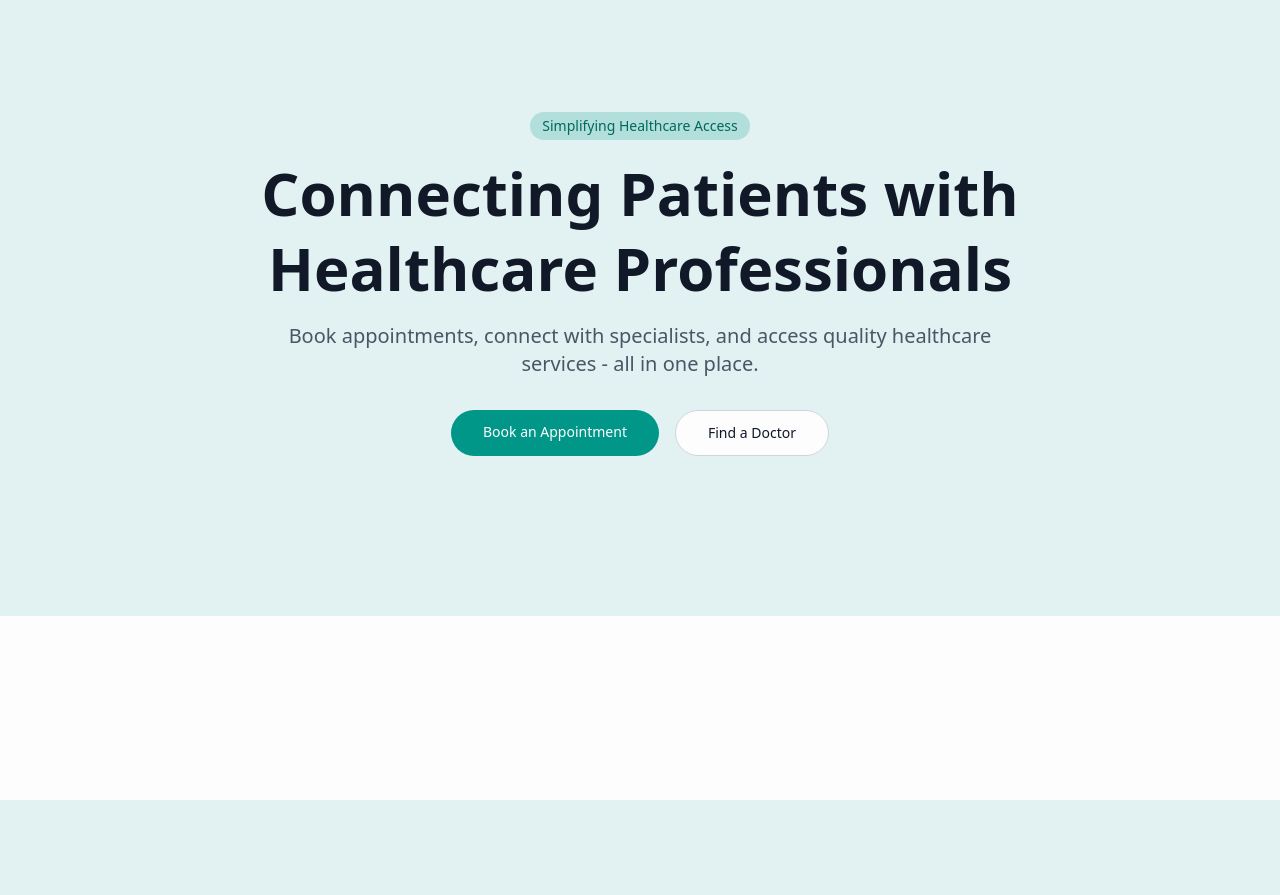
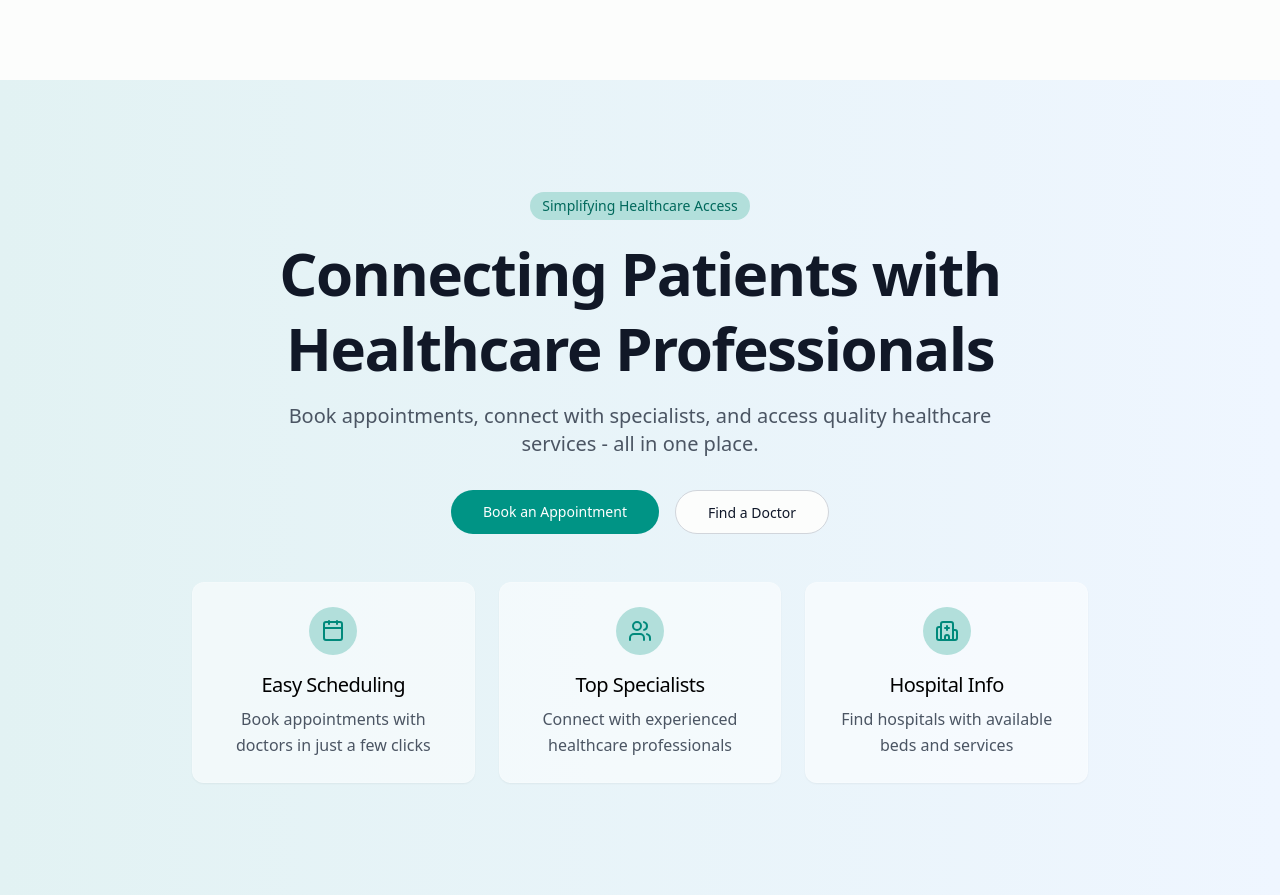
Before and after one commit to OmarNajjar-Dev/MediConnect, a PHP site: page / in a window 1280 px wide. Before the commit the page ends 800 px from the top, so only its background shows below. Run offline with PHP 8.4, Linux system fonts and the light colour scheme.

Commit message:
Add the hero cards

```diff
--- a/css/colors.css
+++ b/css/colors.css
@@ -46,7 +42,7 @@
 }
 
 .bg-medical-500 {
-    background-color: #009688;
+    background-color: #009485;
 }
 
 .bg-medical-600 {
--- a/css/global.css
+++ b/css/global.css
@@ -8,11 +8,12 @@
 /* --- Body Styles --- */
 body {
   font-family: ui-sans-serif, system-ui, sans-serif;
+  line-height: 1.6;
 }
 
-/* --- Section Padding --- */
-section {
-    padding: 0 5em;
+/* --- Main Styles --- */
+main {
+  overflow: hidden;
 }
 
 /* --- List Style Reset --- */
@@ -25,9 +26,24 @@ a {
   text-decoration: none;
 }
 
-/* --- Rounded Borders --- */
+h1,
+h2,
+h3,
+h4 {
+  letter-spacing: -0.025em;
+}
+
+/* --- Borders --- */
 .rounded-full {
   border-radius: 9999px;
+}
+
+.rounded-xl {
+  border-radius: 0.75rem;
+}
+
+.border-input {
+  border: 1px solid #d1d5db;
 }
 
 /* --- Text Alignment --- */
@@ -47,6 +63,23 @@ a {
   text-align: justify;
 }
 
+/* --- Position --- */
+.relative {
+  position: relative;
+}
+
+.absolute {
+  position: absolute;
+}
+
+.fixed {
+  position: fixed;
+}
+
 .max-w-3xl {
   max-width: 48em;
 }
+
+.max-w-4xl {
+  max-width: 56rem;
+}
--- a/css/responsive.css
+++ b/css/responsive.css
@@ -0,0 +1,48 @@
+/* Small Screen */
+@media screen and (min-width: 640px) {
+    #hero h1 {
+        font-size: 3rem; /* 48px */
+    }
+
+    .cta-buttons {
+        flex-direction: row;
+    }
+}
+
+/* Medium Screen */
+@media screen and (min-width: 768px) {
+    #hero {
+        padding-top: 112px;
+        padding-bottom: 112px;
+    }
+
+    #hero h1 {
+        font-size: 3.75rem; /* 60px */
+    }
+
+    .hero-cards-container {
+        grid-template-columns: repeat(3, minmax(0, 1fr));
+    }
+}
+
+/* Large Screen */
+@media screen and (min-width: 1024px) {
+
+}
+
+/* Extra Large Screen */
+@media screen and (min-width: 1280px) {
+
+}
+
+/* Extra Extra Large Screen */
+@media screen and (min-width: 1536px) {
+
+}
+
+/* Custom Screen */
+@media screen and (max-width: 768px) {
+    .hero-cards-container {
+        width: 100%;
+    }
+}
--- a/css/style.css
+++ b/css/style.css
@@ -1,29 +1,60 @@
-/* Header Style */
+/* ========== Hero Section Styles ========== */
 
-/* Hero Style */
+/* Set background gradient for hero section */
+#hero {
+    background: linear-gradient(to right, #e2f2f3, #eff6ff);
+}
+
+/* Center content inside the hero container */
 #hero .container {
     display: flex;
     flex-direction: column;
     align-items: center;
 }
 
+/* Ensure the hero span is inline-block */
 #hero span {
     display: inline-block;
 }
 
-#hero h1 {
-    font-size: 60px;
-    line-height: 1.25;
-}
+/* ========== Call-to-Action Buttons ========== */
 
+/* Style the CTA button container */
 .cta-buttons {
     display: flex;
+    flex-direction: column;
     justify-content: center;
     gap: 16px;
 }
 
-.border-input {
-    border: 1px solid #d1d5db;
+/* Set the height for CTA buttons */
+.cta-buttons {
+    height: 44px;
 }
 
-/* Services Style */
+/* ========== Hero Cards ========== */
+
+/* Layout for hero cards (single column) */
+.hero-cards-container {
+    display: grid;
+    grid-template-columns: repeat(1, minmax(0, 1fr));
+    gap: 1.5rem;
+}
+
+/* Style for individual hero cards */
+.hero-card {
+    background-color: rgba(255, 255, 255, 0.5);
+    border: 1px solid rgba(255, 255, 255, 0.2);
+    box-shadow: 0 1px 2px rgba(0, 0, 0, 0.05);
+}
+
+/* ========== Hero Icons ========== */
+
+/* Center the icon inside the card */
+.hero-icon {
+    display: flex;
+    justify-content: center;
+    align-items: center;
+    width: 48px;
+    height: 48px;
+}
--- a/css/typography.css
+++ b/css/typography.css
@@ -1,3 +1,4 @@
+/* Font Sizes */
 .text-xs {
   font-size: 0.75rem; /* 12px */
   line-height: 1rem; /* 16px */
@@ -63,6 +64,7 @@
   line-height: 1;
 }
 
+/* Font Weight */
 .font-thin {
   font-weight: 100;
 }
@@ -98,3 +100,28 @@
 .font-black {
   font-weight: 900;
 }
+
+/* Line Height */
+.leading-none {
+  line-height: 1;
+}
+
+.leading-tight {
+  line-height: 1.25;
+}
+
+.leading-snug {
+  line-height: 1.375;
+}
+
+.leading-normal {
+  line-height: 1.5;
+}
+
+.leading-relaxed {
+  line-height: 1.625;
+}
+
+.leading-loose {
+  line-height: 2;
+}
--- a/index.html
+++ b/index.html
@@ -8,22 +8,12 @@
     <!-- Lucide Icons -->
     <script src="https://unpkg.com/lucide@latest"></script>
 
-    <!-- Colors Style  -->
+    <!-- Stylesheets -->
     <link rel="stylesheet" href="css/colors.css" />
-
-    <!-- Global Style -->
     <link rel="stylesheet" href="css/global.css" />
-
-    <!-- Typography Style -->
     <link rel="stylesheet" href="css/typography.css" />
-
-    <!-- Spacing Style -->
     <link rel="stylesheet" href="css/spacing.css" />
-
-    <!-- Custom Style -->
     <link rel="stylesheet" href="css/style.css" />
-
-    <!-- Responsive Style  -->
     <link rel="stylesheet" href="css/responsive.css" />
 
     <!-- Page Title -->
@@ -31,50 +21,63 @@
 </head>
 
 <body class="bg-main">
-    <!-- Add your Header Section here  -->
+    <main class="pt-20">
+        <!-- ========== Header Section ========== -->
+        <!-- Add your Header Section here -->
 
-    <!-- Add your Hero Section here  -->
-    <section id="hero" class="bg-medical-50 py-28">
-        <div class="container">
+        <!-- ========== Hero Section ========== -->
+        <section id="hero" class="relative py-20">
+            <div class="container mx-auto px-4 relative">
 
-            <!-- Hero content wrapper -->
+                <!-- Hero Content -->
                 <div class="hero-content text-center mb-12 max-w-3xl mx-auto">
+                    <!-- Small badge above title -->
                     <span class="bg-medical-100 text-medical-800 rounded-full text-sm font-medium px-3 py-1 mb-4">
                         Simplifying Healthcare Access
                     </span>
-                <h1 class="text-gray-900 text-center mb-4">
-                    Connecting Patients with
-                    Healthcare Professionals
+
+                    <!-- Main Heading -->
+                    <h1 class="text-gray-900 text-center text-4xl leading-tight mb-4">
+                        Connecting Patients with Healthcare Professionals
                     </h1>
+
+                    <!-- Short Description -->
                     <p class="text-gray-600 text-center text-xl mb-8">
                         Book appointments, connect with specialists, and access quality
                         healthcare services - all in one place.
                     </p>
 
-                <!-- Call-to-action buttons -->
+                    <!-- Call-to-Action Buttons -->
                     <div class="cta-buttons">
                         <a href="#appointments.html"
                             class="bg-medical-500 rounded-full text-white text-sm font-medium px-8 py-3">
                             Book an Appointment
                         </a>
                         <a href="#doctor.html"
-                        class="border-input bg-main rounded-full text-main border-main text-sm font-medium px-8 py-3">
+                            class="bg-main rounded-full border-input text-main border-main text-sm font-medium px-8 py-3">
                             Find a Doctor
                         </a>
                     </div>
                 </div>
 
-            <!-- Future cards or other content go here -->
-            <div class="cards-wrapper">
-                <!-- Add your card elements or additional sections here -->
+                <!-- Hero Cards Container -->
+                <div class="hero-cards-container max-w-4xl mx-auto">
+                    <!-- Cards will be added dynamically using JavaScript -->
                 </div>
 
             </div>
         </section>
 
-    <!-- Add your Services Section here  -->
+        <!-- ========== Services Section ========== -->
+        <!-- Add your Services Section here -->
+
+    </main>
+
+    <!-- JavaScript -->
+    <script src="main.js"></script>
+    <script>
+        lucide.createIcons(); // Initialize Lucide icons
+    </script>
 </body>
 
 </html>
-
-<!-- https://preview--connectcare-linq.lovable.app/ -->
--- a/main.js
+++ b/main.js
@@ -0,0 +1,40 @@
+// Select the container element where hero cards will be added
+const heroContainer = document.querySelector(".hero-cards-container");
+
+// Array of hero card data
+const heroContent = [
+  {
+    icon: "<i data-lucide='calendar'></i>", // Icon for scheduling feature
+    title: "Easy Scheduling", // Feature title
+    description: "Book appointments with doctors in just a few clicks", // Feature description
+  },
+  {
+    icon: "<i data-lucide='users'></i>", // Icon for specialists feature
+    title: "Top Specialists", // Feature title
+    description: "Connect with experienced healthcare professionals", // Feature description
+  },
+  {
+    icon: "<i data-lucide='hospital'></i>", // Icon for hospital info feature
+    title: "Hospital Info", // Feature title
+    description: "Find hospitals with available beds and services", // Feature description
+  },
+];
+
+// Generate HTML for each hero card
+const heroCards = heroContent.map(
+  (card) =>
+    `
+    <div class="hero-card rounded-xl">
+        <div class="card-container text-center p-6">
+            <div class="hero-icon text-medical-600 bg-medical-100 rounded-full mx-auto mb-4">
+                ${card.icon}
+            </div>
+            <h3 class="text-xl font-medium mb-2">${card.title}</h3>
+            <p class="text-gray-600">${card.description}</p>
+        </div>
+    </div>
+    `
+);
+
+// Append each hero card HTML to the hero container
+heroCards.forEach((card) => heroContainer.innerHTML += card);
```
Also changed, not shown: other parts of css/colors.css (+168 -16 lines). Lines whose indentation alone changed are shown as unchanged.
